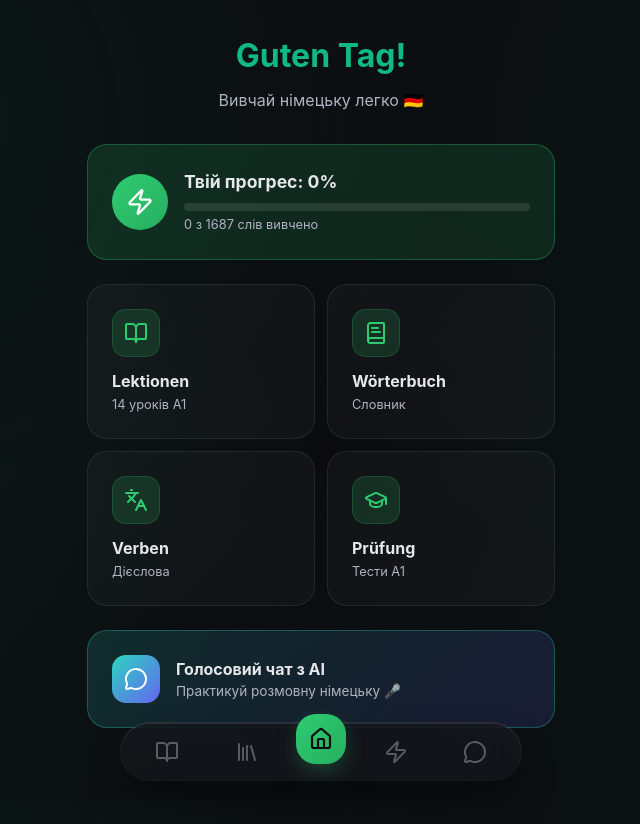
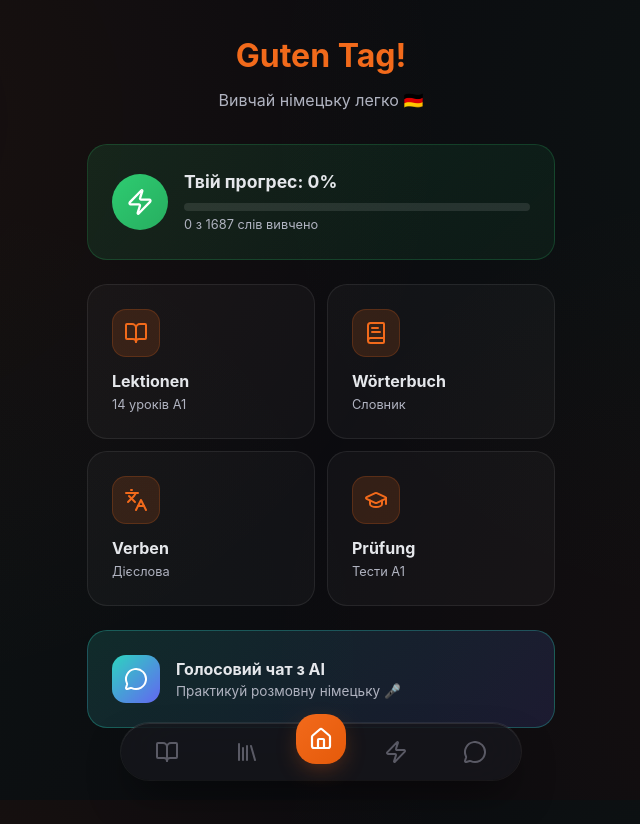
Before and after one commit to Artom-sites/deutsch-trainer-a1, a React (Vite) app: page / in a window 1280 px wide. Shown: the top 824 px of the page, without its empty margins (319-959 px from the left). Built offline with nearby package versions, Linux system fonts and the light colour scheme.

Commit message:
UI: Apply dual-color scheme - Orange accent, Green success

```diff
--- a/src/components/BottomNav.jsx
+++ b/src/components/BottomNav.jsx
@@ -67,13 +67,13 @@ const BottomNav = () => {
                                     height: 50,
                                     borderRadius: 20,
                                     background: isActive
-                                        ? 'linear-gradient(135deg, #2ECC71 0%, #27AE60 100%)'
-                                        : 'linear-gradient(135deg, rgba(46, 204, 113, 0.15) 0%, rgba(39, 174, 96, 0.1) 100%)',
+                                        ? 'linear-gradient(135deg, #F26A1B 0%, #E55A0A 100%)'
+                                        : 'linear-gradient(135deg, rgba(242, 106, 27, 0.15) 0%, rgba(229, 90, 10, 0.1) 100%)',
                                     border: isActive
                                         ? 'none'
-                                        : '1px solid rgba(46, 204, 113, 0.2)',
+                                        : '1px solid rgba(242, 106, 27, 0.2)',
                                     boxShadow: isActive
-                                        ? 'rgba(46, 204, 113, 0.4) 0px 8px 24px -6px'
+                                        ? 'rgba(242, 106, 27, 0.4) 0px 8px 24px -6px'
                                         : '0 2px 8px rgba(0, 0, 0, 0.2)',
                                     display: 'flex',
                                     flexDirection: 'column',
@@ -89,7 +89,7 @@ const BottomNav = () => {
                                 <Icon
                                     size={24}
                                     strokeWidth={2.2}
-                                    color={isActive ? '#0B0B0F' : '#2ECC71'}
+                                    color={isActive ? '#FFFFFF' : '#F26A1B'}
                                 />
                             </button>
                         );
@@ -119,7 +119,7 @@ const BottomNav = () => {
                                 strokeWidth={isActive ? 2.5 : 2}
                                 color={isActive ? '#FFFFFF' : '#A0A0B0'}
                                 style={{
-                                    filter: isActive ? 'drop-shadow(0 0 12px rgba(46, 204, 113, 0.4))' : 'none',
+                                    filter: isActive ? 'drop-shadow(0 0 12px rgba(242, 106, 27, 0.4))' : 'none',
                                     transition: 'all 0.3s ease'
                                 }}
                             />
--- a/src/components/HomeTab.jsx
+++ b/src/components/HomeTab.jsx
@@ -77,8 +77,8 @@ const HomeTab = () => {
 
             {/* Progress Card */}
             <div style={{
-                background: 'linear-gradient(135deg, rgba(46, 204, 113, 0.15) 0%, rgba(39, 174, 96, 0.15) 100%)',
-                border: '1px solid rgba(46, 204, 113, 0.3)',
+                background: 'linear-gradient(135deg, rgba(46, 204, 113, 0.12) 0%, rgba(39, 174, 96, 0.08) 100%)',
+                border: '1px solid rgba(46, 204, 113, 0.2)',
                 borderRadius: 20,
                 padding: 'var(--space-lg)',
                 marginBottom: 'var(--space-lg)',
@@ -152,14 +152,14 @@ const HomeTab = () => {
                             width: 48,
                             height: 48,
                             borderRadius: 14,
-                            background: 'rgba(46, 204, 113, 0.15)',
-                            border: '1px solid rgba(46, 204, 113, 0.2)',
+                            background: 'rgba(242, 106, 27, 0.15)',
+                            border: '1px solid rgba(242, 106, 27, 0.2)',
                             display: 'flex',
                             alignItems: 'center',
                             justifyContent: 'center',
                             marginBottom: 12
                         }}>
-                            <f.icon size={24} color="#2ECC71" />
+                            <f.icon size={24} color="#F26A1B" />
                         </div>
                         <div style={{
                             fontWeight: 700,
--- a/src/components/LessonDetail.jsx
+++ b/src/components/LessonDetail.jsx
@@ -168,7 +168,7 @@ const LessonDetail = () => {
                                         width: 40,
                                         height: 40,
                                         borderRadius: 12,
-                                        background: 'rgba(46, 204, 113, 0.15)',
+                                        background: 'rgba(242, 106, 27, 0.15)',
                                         display: 'flex',
                                         alignItems: 'center',
                                         justifyContent: 'center',
@@ -196,10 +196,10 @@ const LessonDetail = () => {
                                             style={{
                                                 flex: 1,
                                                 padding: '10px 12px',
-                                                background: 'rgba(46, 204, 113, 0.15)',
-                                                border: '1px solid rgba(46, 204, 113, 0.25)',
+                                                background: 'rgba(242, 106, 27, 0.15)',
+                                                border: '1px solid rgba(242, 106, 27, 0.25)',
                                                 borderRadius: 10,
-                                                color: '#2ECC71',
+                                                color: '#F26A1B',
                                                 fontSize: '0.85rem',
                                                 fontWeight: 500,
                                                 cursor: 'pointer',
@@ -253,14 +253,14 @@ const LessonDetail = () => {
                     width: '100%',
                     padding: '24px',
                     marginBottom: 'var(--space-md)',
-                    background: 'linear-gradient(135deg, #2ECC71 0%, #27AE60 100%)',
+                    background: 'linear-gradient(135deg, #F26A1B 0%, #E55A0A 100%)',
                     border: 'none',
                     borderRadius: 24,
                     cursor: 'pointer',
                     display: 'flex',
                     alignItems: 'center',
                     gap: 'var(--space-md)',
-                    boxShadow: '0 8px 32px -4px rgba(46, 204, 113, 0.3), inset 0 1px 0 rgba(255,255,255,0.2)',
+                    boxShadow: '0 8px 32px -4px rgba(242, 106, 27, 0.3), inset 0 1px 0 rgba(255,255,255,0.2)',
                     position: 'relative',
                     overflow: 'hidden'
                 }}
--- a/src/index.css
+++ b/src/index.css
@@ -19,25 +19,23 @@
   --text-muted: #7A7D8A;
   --text-inverse: #0B0B0F;
 
-  /* BRAND - Green Accent (Forest Theme) */
-  /* Using Emerald-500 (#10B981) for a more balanced, less neon look */
-  --color-accent: #10B981;
-  --color-accent-focus: #059669;
-  --color-accent-pressed: #047857;
-  --color-accent-glow: rgba(16, 185, 129, 0.2);
+  /* BRAND - Orange Accent (Action/Focus) */
+  --color-accent: #F26A1B;
+  --color-accent-focus: #E55A0A;
+  --color-accent-pressed: #C94F10;
+  --color-accent-glow: rgba(242, 106, 27, 0.2);
 
   /* GRAMMAR - Gender colors */
   --color-masculine: #4A90E2;
   --color-feminine: #E94B5A;
-  --color-neuter: #F1C40F;
-  /* Changed from green to yellow/gold */
-  --color-plural: #E67E22;
-  /* Changed from orange to dark orange */
+  --color-neuter: #2ECC71;
+  /* das = green */
+  --color-plural: #F26A1B;
 
   /* Semantic colors */
-  --color-success: #10B981;
-  --color-error: #EF4444;
-  --color-warning: #F59E0B;
+  --color-success: #2ECC71;
+  --color-error: #E94B5A;
+  --color-warning: #F26A1B;
 
   /* Spacing */
   --space-xs: 4px;
@@ -60,15 +58,16 @@
   /* Safe areas */
   --safe-top: env(safe-area-inset-top, 0px);
   --safe-bottom: env(safe-area-inset-bottom, 0px);
+
   /* GRADIENTS */
   --bg-gradient-mesh:
-    radial-gradient(circle at 15% 15%, rgba(16, 185, 129, 0.08) 0%, transparent 45%),
-    radial-gradient(circle at 85% 15%, rgba(16, 185, 129, 0.05) 0%, transparent 40%),
-    radial-gradient(circle at 85% 85%, rgba(5, 150, 105, 0.06) 0%, transparent 40%),
-    radial-gradient(circle at 15% 85%, rgba(16, 185, 129, 0.05) 0%, transparent 40%);
+    radial-gradient(circle at 15% 15%, rgba(242, 106, 27, 0.06) 0%, transparent 45%),
+    radial-gradient(circle at 85% 15%, rgba(46, 204, 113, 0.04) 0%, transparent 40%),
+    radial-gradient(circle at 85% 85%, rgba(242, 106, 27, 0.04) 0%, transparent 40%),
+    radial-gradient(circle at 15% 85%, rgba(46, 204, 113, 0.03) 0%, transparent 40%);
 
-  --primary-gradient: linear-gradient(135deg, #10B981 0%, #059669 100%);
-  --card-gradient: linear-gradient(160deg, rgba(30, 35, 30, 0.7) 0%, rgba(20, 25, 20, 0.6) 100%);
+  --primary-gradient: linear-gradient(135deg, #F26A1B 0%, #E55A0A 100%);
+  --card-gradient: linear-gradient(160deg, rgba(25, 25, 30, 0.7) 0%, rgba(15, 15, 18, 0.6) 100%);
   --glass-gradient: linear-gradient(180deg, rgba(255, 255, 255, 0.03) 0%, rgba(255, 255, 255, 0.01) 100%);
 }
 
```
